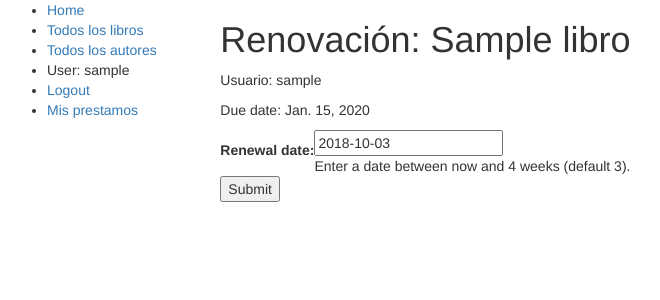
After one commit to Arcant1/Django_basic, a Django app: page /catalog/libro/00000000-0000-0000-0000-000000000001/renovar/ in a window 1280 px wide. The commit adds this page. Shown: the top 300 px of the page, without its empty margins (8-668 px from the left). Run offline with Django 3.2, Linux system fonts and the light colour scheme; a user stored in the database is signed in; tables that the repository leaves empty hold one stand-in row (values such as "Sample post"); some libraries are stand-ins or nearby versions.

Commit message:
permisos

```diff
--- /dev/null
+++ b/catalog/forms.py
@@ -0,0 +1,22 @@
+from django import forms
+
+from django.core.exceptions import ValidationError
+from django.utils.translation import ugettext_lazy as _
+import datetime #for checking renewal date range.
+
+class RenovarLibroForm(forms.Form):
+    renewal_date = forms.DateField(help_text="Enter a date between now and 4 weeks (default 3).")
+
+    def clean_renewal_date(self):
+        data = self.cleaned_data['renewal_date']
+
+        #Check date is not in past.
+        if data < datetime.date.today():
+            raise ValidationError(_('Invalid date - renewal in past'))
+
+        #Check date is in range librarian allowed to change (+4 weeks).
+        if data > datetime.date.today() + datetime.timedelta(weeks=4):
+            raise ValidationError(_('Invalid date - renewal more than 4 weeks ahead'))
+
+        # Remember to always return the cleaned data.
+        return data
--- a/catalog/models.py
+++ b/catalog/models.py
@@ -76,6 +76,7 @@ class	Instancia(models.Model):
 	estado = models.CharField(max_length=1, choices=ESTADO_PRESTAMO, blank=True, default='m', help_text="Estado de disponibilidad del libro")
 	class Meta:
 		ordering = ["fecha_en"]
+		permissions = (("puede_marcar_retornado", "Setea la instancia como devuelta"),)
 
 	def __str__(self):
 		#	String para representar el objeto del modelo
--- a/catalog/templates/base_generic.html
+++ b/catalog/templates/base_generic.html
@@ -23,6 +23,7 @@
                     {% if user.is_authenticated %}
                         <li>User: {{ user.get_username }}</li>
                         <li><a href="{% url 'logout'%}?next={{request.path}}">Logout</a></li>
+                        <li><a href="{% url 'mis-prestamos' %}">Mis prestamos</a></li>
                     {% else %}
                         <li><a href="{% url 'login'%}?next={{request.path}}">Login</a></li>
                     {% endif %}
--- /dev/null
+++ b/catalog/templates/catalog/book_renew_librarian.html
@@ -0,0 +1,16 @@
+{% extends "base_generic.html" %}
+{% block content %}
+
+    <h1>Renovación: {{bookinst.libro.titulo}}</h1>
+    <p>Usuario: {{bookinst.usuario}}</p>
+    <p{% if bookinst.is_overdue %} class="text-danger"{% endif %}>Due date: {{bookinst.fecha_en}}</p>
+
+    <form action="" method="post">
+        {% csrf_token %}
+        <table>
+        {{ form }}
+        </table>
+        <input type="submit" value="Submit" />
+    </form>
+
+{% endblock %}
--- a/catalog/templates/catalog/lista_instancia_prestadas_user.html
+++ b/catalog/templates/catalog/lista_instancia_prestadas_user.html
@@ -10,6 +10,8 @@
       <li class="{% if instancia.is_overdue %}text-danger{% endif %}">
         <a href="{% url 'libro-detail' instancia.libro.pk %}">{{instancia.libro.titulo}}</a> ({{ instancia.fecha_en }})
       </li>
+      {% if perms.catalog.puede_marcar_retornado %} <a href="{% url 'renovar-libro-librarian' instancia.id %}">Renovar</a>  {% endif %}
+
       {% endfor %}
     </ul>
 
--- a/catalog/urls.py
+++ b/catalog/urls.py
@@ -16,3 +16,7 @@ urlpatterns = [
 urlpatterns += [
     url(r'^mislibros/$', views.LibrosPrestadosPorUsuarioListView.as_view(), name='mis-prestamos'),
 ]
+
+urlpatterns += [
+    url(r'^libro/(?P<pk>[-\w]+)/renovar/$', views.renovar_libro_librarian, name='renovar-libro-librarian'),
+]
--- a/catalog/views.py
+++ b/catalog/views.py
@@ -67,3 +67,41 @@ class LibrosPrestadosPorUsuarioListView(LoginRequiredMixin,generic.ListView):
 
     def get_queryset(self):
         return Instancia.objects.filter(usuario=self.request.user).filter(estado__exact='o').order_by('fecha_en')
+
+from django.contrib.auth.decorators import permission_required
+
+from django.shortcuts import get_object_or_404
+from django.http import HttpResponseRedirect
+from django.urls import reverse
+import datetime
+
+from .forms import RenovarLibroForm
+
+@permission_required('catalog.puede_marcar_retornado')
+def renovar_libro_librarian(request, pk):
+    """
+    View function for renewing a specific BookInstance by librarian
+    """
+    book_inst=get_object_or_404(Instancia, pk = pk)
+
+    # If this is a POST request then process the Form data
+    if request.method == 'POST':
+
+        # Create a form instance and populate it with data from the request (binding):
+        form = RenovarLibroForm(request.POST)
+
+        # Check if the form is valid:
+        if form.is_valid():
+            # process the data in form.cleaned_data as required (here we just write it to the model due_back field)
+            book_inst.fecha_en = form.cleaned_data['renewal_date']
+            book_inst.save()
+
+            # redirect to a new URL:
+            return HttpResponseRedirect(reverse('all-borrowed') )
+
+    # If this is a GET (or any other method) create the default form.
+    else:
+        proposed_renewal_date = datetime.date.today() + datetime.timedelta(weeks=3)
+        form = RenovarLibroForm(initial={'renewal_date': proposed_renewal_date,})
+
+    return render(request, 'catalog/book_renew_librarian.html', {'form': form, 'bookinst':book_inst})
```
Also changed, not shown: catalog/migrations/0008_auto_20180912_0733.py (added).
